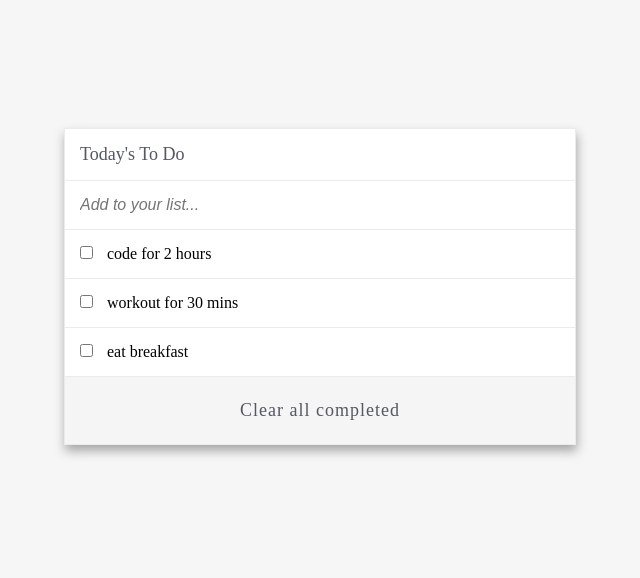
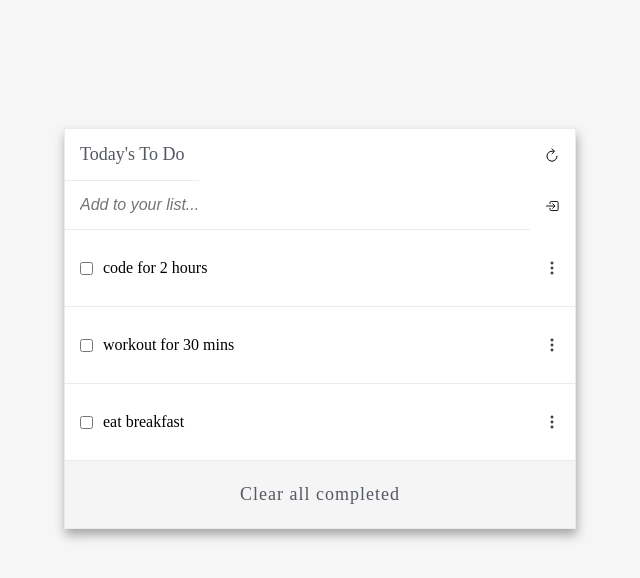
Before and after one commit to codepantha/to-do-list, a website built with webpack: page src/index.html in a window 1280 px wide. Shown: the whole page, without its empty margins (320-960 px from the left). Built offline with nearby package versions, Linux system fonts and the light colour scheme.

Commit message:
Use ionicons and fix linter errors

```diff
--- a/src/index.html
+++ b/src/index.html
@@ -7,14 +7,18 @@
 </head>
 <body>
     <div id="todo-container" class="todo-container">
-        <div class="todo-heading">
+        <div class="todo-heading d-flex">
             <p class="lead">Today's To Do</p>
+            <ion-icon class="icon" name="refresh-outline"></ion-icon>
         </div>
-        <form class="todo-form">
+        <form class="todo-form d-flex">
             <input type="text" class="todo-form-input" placeholder="Add to your list...">
+            <ion-icon class="icon" name="enter-outline"></ion-icon>
         </form>
         <ul class="todo-list"></ul>
         <p class="clear"><a class="clear-link" href="#">Clear all completed</a></p>
     </div>
+    <script type="module" src="https://unpkg.com/ionicons@5.5.2/dist/ionicons/ionicons.esm.js"></script>
+    <script nomodule src="https://unpkg.com/ionicons@5.5.2/dist/ionicons/ionicons.js"></script>
 </body>
 </html>
--- a/src/index.js
+++ b/src/index.js
@@ -23,11 +23,12 @@ const todoList = document.querySelector('.todo-list');
 const displayTodoList = () => {
   todo.forEach((todoItem) => {
     todoList.innerHTML += `<li class='todo-item' data-id=${todoItem.index}>
-      <form>
+      <form class='flex'>
         <input type='checkbox' class='todo-item-checkbox' value='${todoItem.description}'>
         <span type='text' contentEditable=true class='todo-item-input' data-content=${todoItem.description}>
         ${todoItem.description}
         </span>
+        <ion-icon class='icon' name="ellipsis-vertical-outline"></ion-icon>
       </form>
     </li>`;
   });
--- a/src/style.css
+++ b/src/style.css
@@ -31,6 +31,26 @@ html {
   margin: 10% auto;
   border: 1px solid #ebebeb;
   box-shadow: 1px 6px 10px #a6a6a6;
+}
+
+.d-flex {
+  display: flex;
+  align-items: center;
+  justify-content: space-between;
+}
+
+.flex {
+  display: flex;
+  align-items: center;
+}
+
+.icon {
+  padding: 15px;
+}
+
+.flex .icon {
+  margin-left: auto;
+  padding-right: 0;
 }
 
 .todo-form-input {
@@ -74,6 +94,11 @@ html {
   color: #545862;
 }
 
+input[type='checkbox']:checked + .todo-item-input {
+  text-decoration: line-through;
+  color: #545862;
+}
+
 @media only screen and (min-width: 768px) {
   .todo-container {
     width: 40%;
--- a/webpack.config.js
+++ b/webpack.config.js
@@ -21,6 +21,15 @@ module.exports = {
         test: /\.css$/i,
         use: ['style-loader', 'css-loader'],
       },
+      {
+        test: /\.(png|svg|jpg|jpeg|gif)$/i,
+        type: 'asset/resource',
+      },
+      {
+        test: /\.(woff|woff2|eot|ttf|otf)$/i,
+        type: 'asset/resource',
+      },
     ],
   },
+
 };
```
Also changed, not shown: dist/index.html, dist/main.js, src/img/enter.svg (deleted), src/img/loading.svg (deleted), src/img/menu.svg (deleted).
